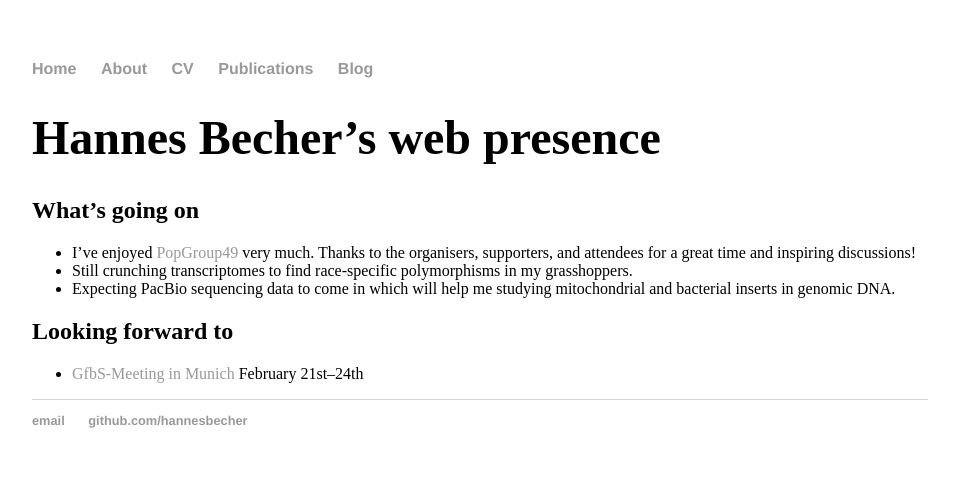
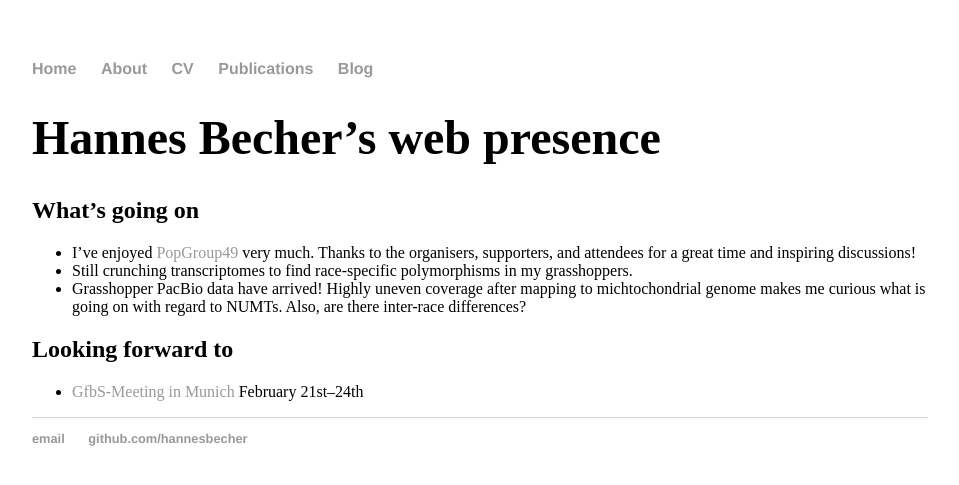
Before and after one commit to hannesbecher/hannesbecher.github.io, a Jekyll site: the page built from index.md, in a window 1280 px wide. Shown: the top 485 px of the page, without its empty margins (160-1119 px from the left). Built offline with Jekyll 4.4.1, drawn with Linux system fonts in a browser that asks for light colours.

Commit message:
Update index.md

```diff
--- a/index.md
+++ b/index.md
@@ -8,7 +8,7 @@ title: Hannes Becher, Doctoral Researcher
 ##What's going on
 * I've enjoyed [PopGroup49](http://www.populationgeneticsgroup.org/) very much. Thanks to the organisers, supporters, and attendees for a great time and inspiring discussions!
 * Still crunching transcriptomes to find race-specific polymorphisms in my grasshoppers.
-* Expecting PacBio sequencing data to come in which will help me studying mitochondrial and bacterial inserts in genomic DNA.
+* Grasshopper PacBio data have arrived! Highly uneven coverage after mapping to michtochondrial genome makes me curious what is going on with regard to NUMTs. Also, are there inter-race differences?
 
 
 ##Looking forward to
```
